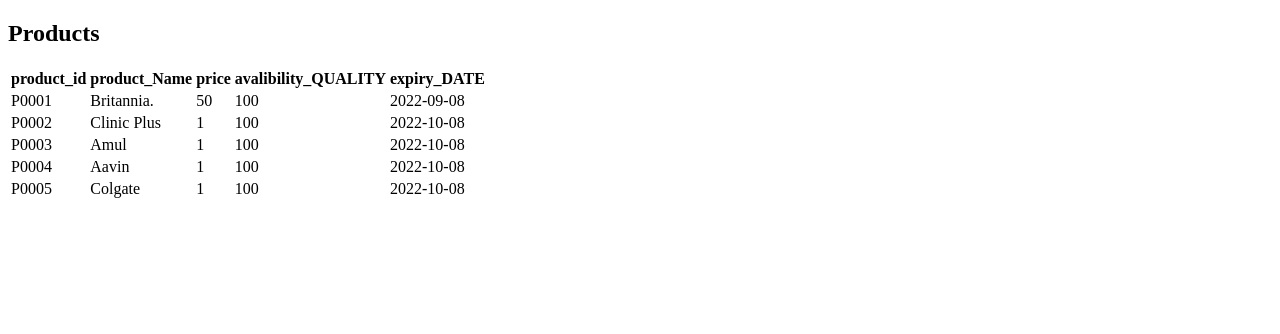
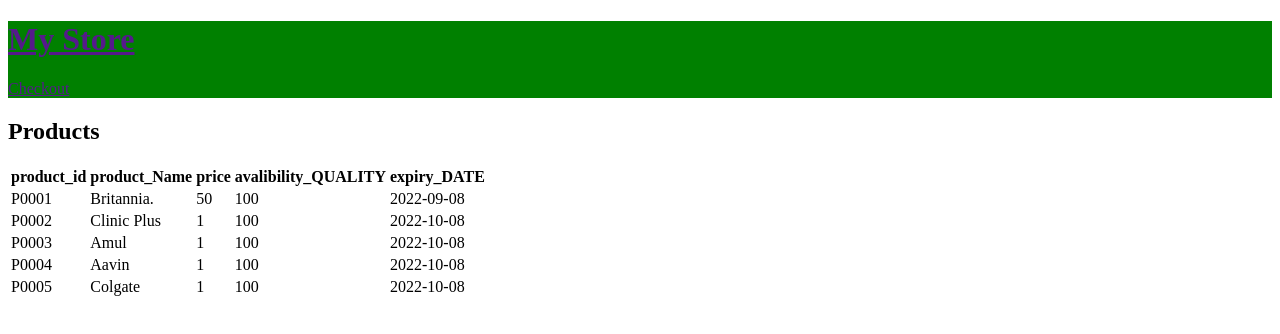
Before and after one commit to GH1BHARATH/angular-Fmcgglobal, an Angular app: page / in a window 1280 px wide. Shown: the top 334 px of the page. Built offline with nearby package versions, Linux system fonts and the light colour scheme.

Commit message:
3 files modified

```diff
--- a/src/app/product-list/product-list.component.html
+++ b/src/app/product-list/product-list.component.html
@@ -1,5 +1,4 @@
 <h2>Products</h2>
-
 <table>
   <tr>
     <th>product_id</th>
--- a/src/app/top-bar/top-bar.component.html
+++ b/src/app/top-bar/top-bar.component.html
@@ -0,0 +1,6 @@
+<div style="background-color:green">
+<a href="">
+  <h1>My Store</h1>
+</a>
+<a href="">Checkout</a>
+</div>
--- a/src/index.html
+++ b/src/index.html
@@ -1,4 +1,3 @@
-
 <!DOCTYPE html>
 <html lang="en">
   <head>
@@ -17,6 +16,6 @@
     <script src="https://maxcdn.bootstrapcdn.com/bootstrap/4.5.2/js/bootstrap.min.js"></script>
   </head>
   <body>
-  <my-app></my-app>
+    <my-app></my-app>
   </body>
-  </html>
+</html>
```
